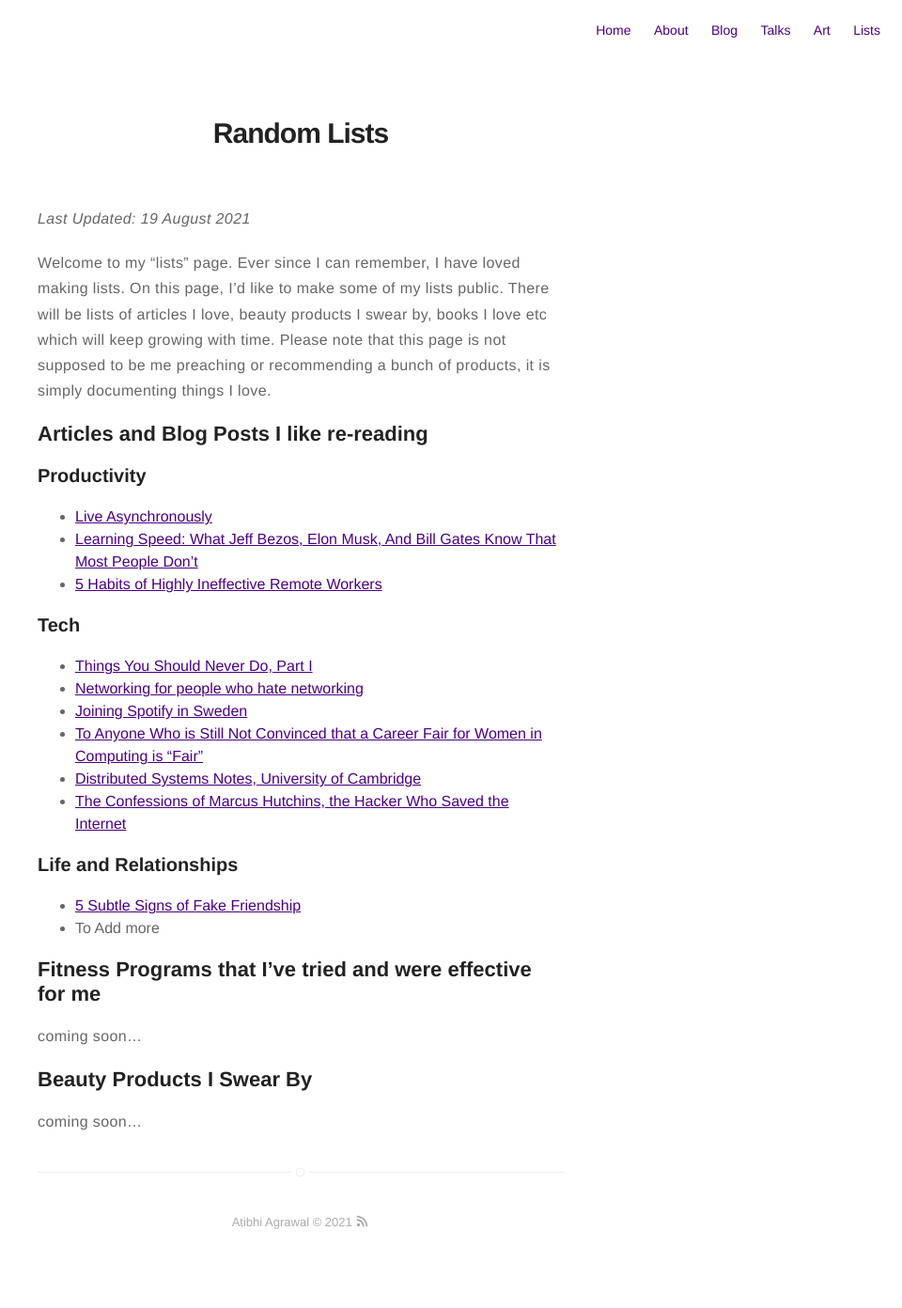
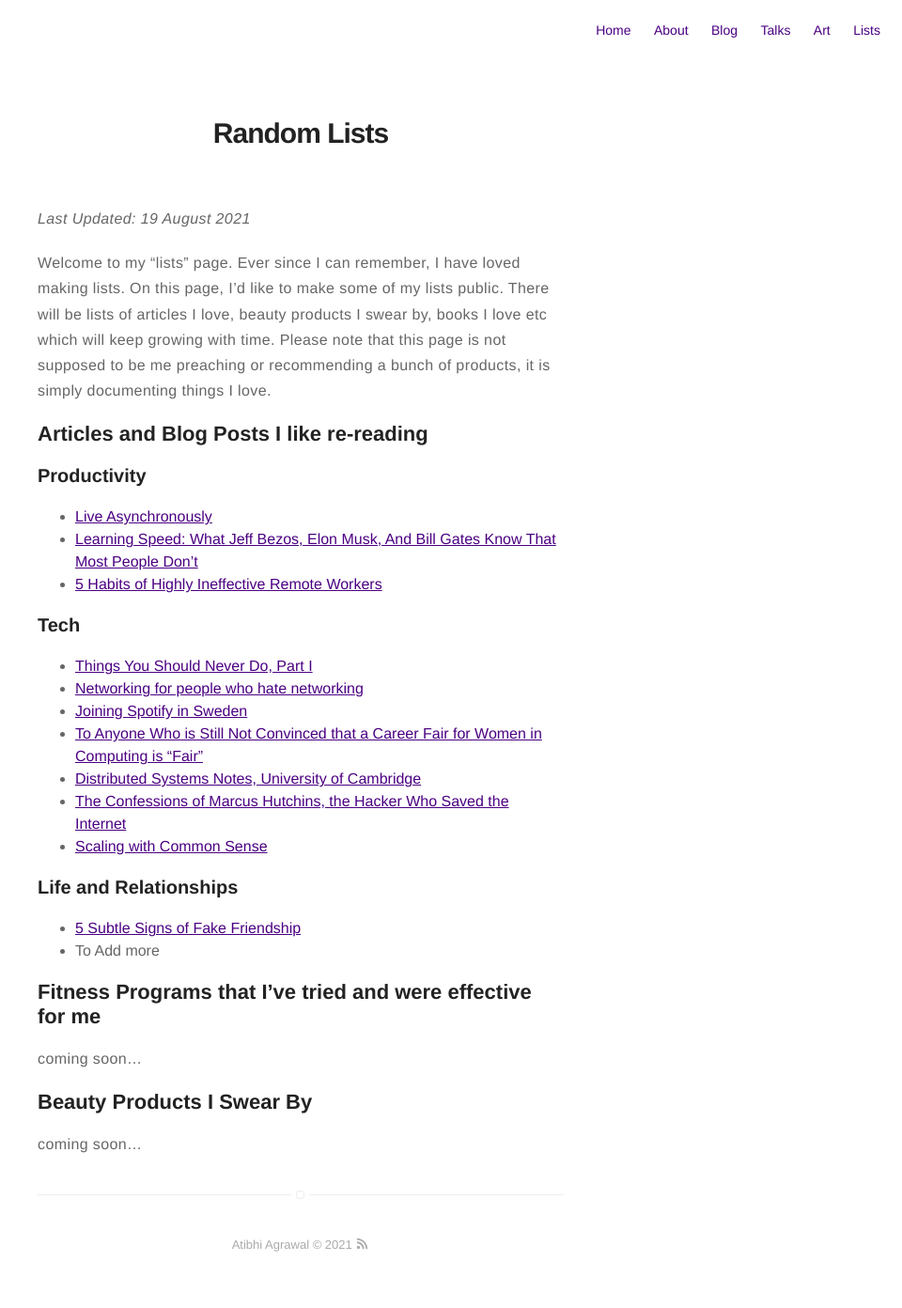
Before and after one commit to asquare14/aSquare14.github.io, a Jekyll site: the page built from lists.md, in a window 1280 px wide. Shown: the whole page at 94% size, without its empty margins (320-1280 px from the left). Built offline with Jekyll 4.4.1, drawn with Linux system fonts in a browser that asks for light colours; before the commit the page ends 1368 px from its top, so only the background shows below that.

Commit message:
Update lists.md

```diff
--- a/lists.md
+++ b/lists.md
@@ -22,6 +22,7 @@ Welcome to my "lists" page. Ever since I can remember, I have loved making lists
 * [To Anyone Who is Still Not Convinced that a Career Fair for Women in Computing is “Fair”](https://mrachamallu.medium.com/to-anyone-who-is-still-not-convinced-that-a-career-fair-for-women-in-computing-is-fair-fcde89660218)
 * [Distributed Systems Notes, University of Cambridge ](https://www.cl.cam.ac.uk/teaching/2021/ConcDisSys/dist-sys-notes.pdf)
 * [The Confessions of Marcus Hutchins, the Hacker Who Saved the Internet](https://www.wired.com/story/confessions-marcus-hutchins-hacker-who-saved-the-internet/)
+* [Scaling with Common Sense](https://zerodha.tech/blog/scaling-with-common-sense/)
 
 ### Life and Relationships
 * [5 Subtle Signs of Fake Friendship](https://medium.com/the-ascent/5-subtle-signs-someone-is-a-fake-friend-a48476c26845)
```
